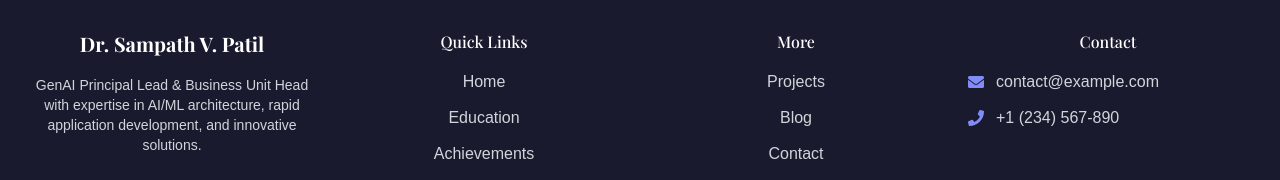
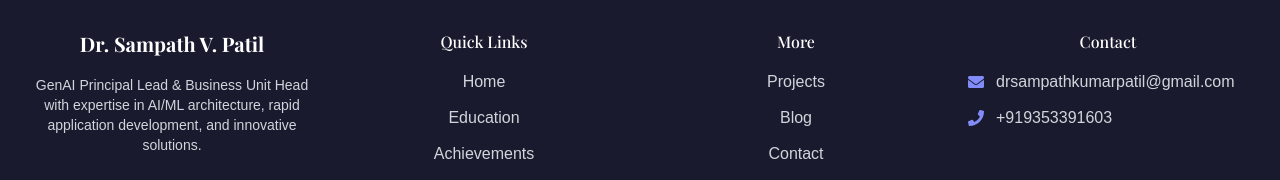
Before and after one commit to Sampathkumarvpatil/DrSampath, a React (Create React App) app in the folder frontend/: page / in a window 1280 px wide. Shown: the part 5430-5610 px from the top of the page. Built offline with nearby package versions, Linux system fonts and the light colour scheme; a web font is replaced by a local one.

Commit message:
auto-commit for 2cc152bb-ef74-415a-b663-4184d6862b88

```diff
--- a/frontend/src/components/layout/Footer.js
+++ b/frontend/src/components/layout/Footer.js
@@ -95,11 +95,11 @@ const Footer = () => {
             <ul className="space-y-3 text-gray-300">
               <li className="flex items-start">
                 <FaEnvelope className="mt-1 mr-3 flex-shrink-0 text-primary-400" />
-                <span>contact@example.com</span>
+                <span>drsampathkumarpatil@gmail.com</span>
               </li>
               <li className="flex items-start">
                 <FaPhone className="mt-1 mr-3 flex-shrink-0 text-primary-400" />
-                <span>+1 (234) 567-890</span>
+                <span>+919353391603</span>
               </li>
             </ul>
           </div>
```
